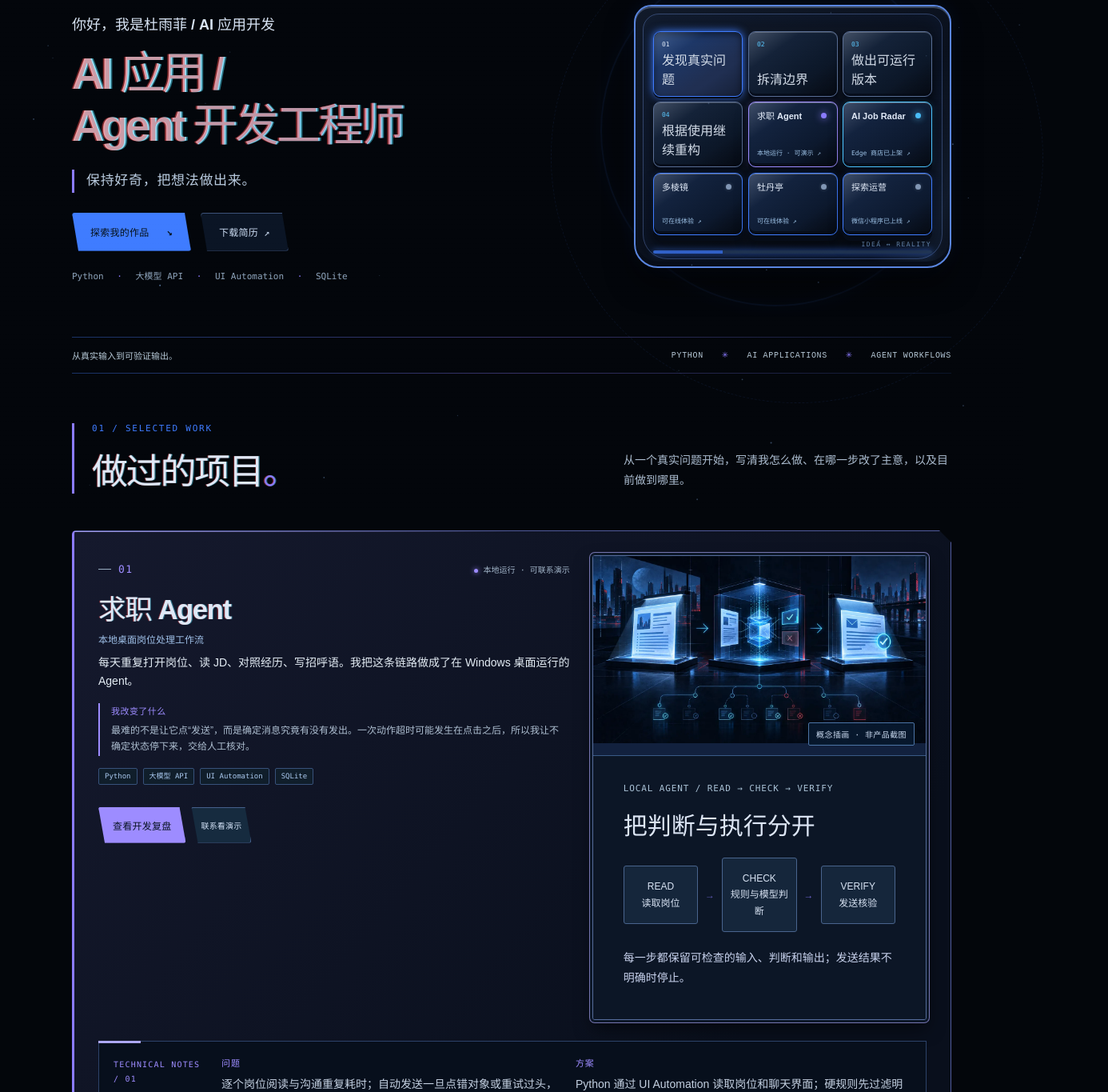
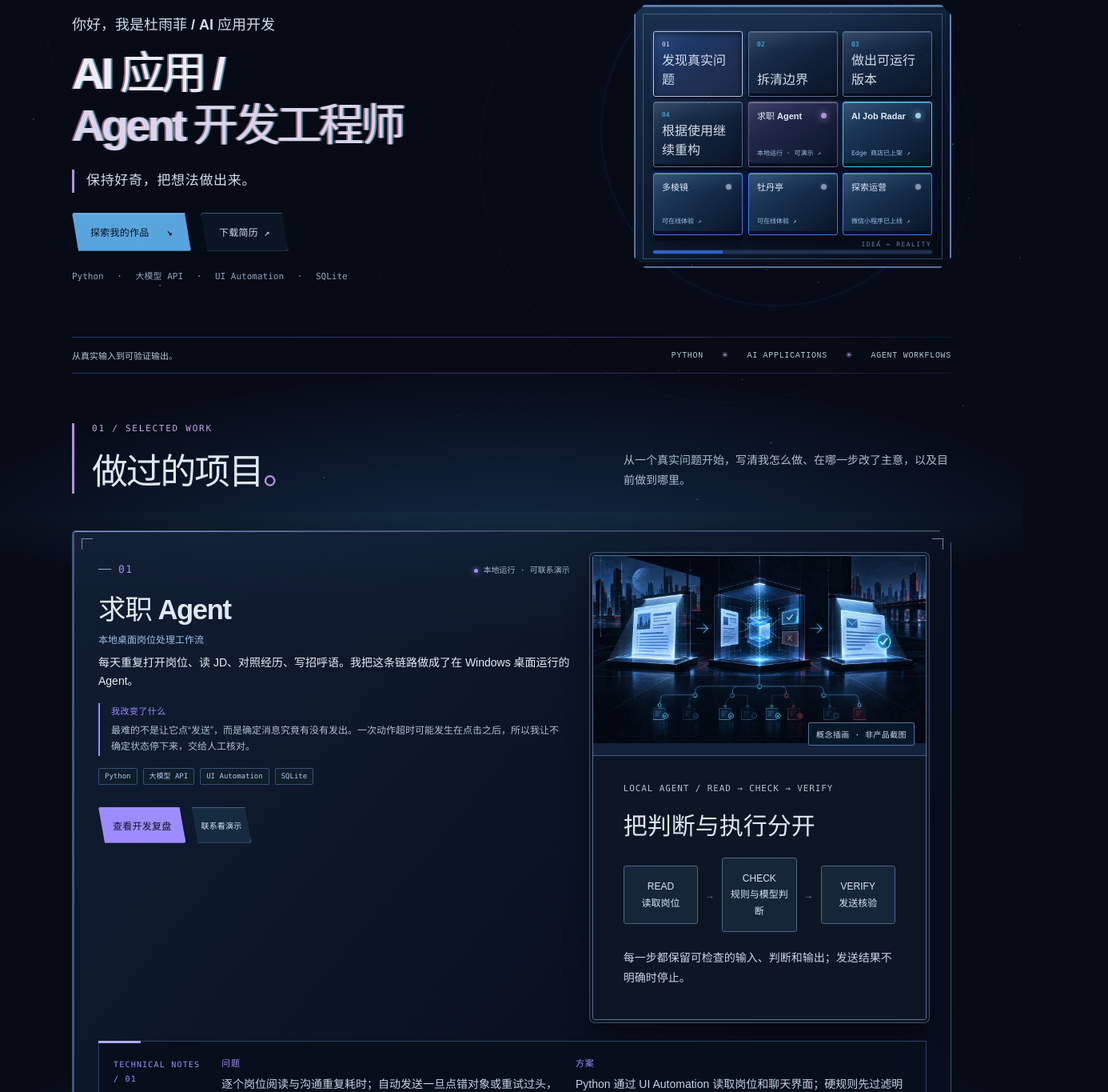
Before and after one commit to yuyuyyyyyyyyyyyy/portfolio, a Vue app: page / in a window 1280 px wide. Shown: the part 160-1525 px from the top of the page at 80% size, 1386 px wide, since content can reach past the window. Built offline with nearby package versions, Linux system fonts and the light colour scheme.

Commit message:
Refine concert lighting and game interface details

```diff
--- a/src/resume-cyber.css
+++ b/src/resume-cyber.css
@@ -261,3 +261,127 @@ body{
   body::after{animation:none;display:none}
   .site-shell::before{animation:none;opacity:.15}
 }
+
+/* Keep the original blue palette; soften its light like an older display. */
+.nav::after{box-shadow:0 0 3px #6f99dd5c}
+.hero-product{
+  animation:none;
+  box-shadow:inset 0 1px 0 #a6c3f042,inset 0 -5px 0 #070d19,0 18px 32px #0008,0 0 12px #3f7cff0b;
+}
+.hero-product::before{box-shadow:none}
+.hero-product::after{box-shadow:0 0 3px #78a8d966}
+.hero-note-grid>*{
+  box-shadow:inset 0 1px 0 #ffffff26,inset 0 -3px 0 #070e1c,0 4px 0 #060c18,0 6px 11px #0006;
+}
+.hero-note-grid>*::before{opacity:.42}
+.hero-note-grid>a::after{box-shadow:0 0 3px #b4c7db55}
+.hero-note-grid>.workflow-key:hover,.hero-note-grid>.workflow-key[aria-pressed="true"]{
+  box-shadow:inset 0 2px 7px #0009,0 2px 0 #060c18,0 0 4px #7095db55;
+}
+.button.primary,.hero .button.primary{box-shadow:inset 0 1px 0 #d5e5ff40,0 3px 0 #0a1230}
+.home-project .card-media,.home-project.featured .card-media{
+  box-shadow:0 0 0 3px #0c1728,0 0 0 4px color-mix(in srgb,var(--case-accent) 36%,#596477),0 10px 21px #0008;
+}
+.home-project .card-media,.home-project.featured .card-media{filter:saturate(.9)}
+
+/* Concert-night color: deep navy, icy overhead blue, restrained violet-white type. */
+:root{
+  --paper:#060b16;
+  --panel:#0d1b30;
+  --ink:#e0e9f4;
+  --muted:#a8bad1;
+  --accent:#5aa4de;
+  --accent-2:#a29cd7;
+  --accent-3:#9ad5ee;
+  --resume-edge:#354f70;
+  --resume-surface:#0b182b;
+  --resume-copy:#c5d3e3;
+}
+body{
+  background:
+    radial-gradient(ellipse 78% 40% at 50% 108%,#2d65a65c,transparent 76%),
+    radial-gradient(ellipse 82% 25% at 50% -3%,#3780b451,transparent 72%),
+    #060b16;
+  background-attachment:fixed;
+}
+.hero h1,.hero h1 em{
+  background:none;
+  color:#e9eff9;
+  -webkit-text-fill-color:#e9eff9;
+  text-shadow:-2px 0 #d988a5ac,2px 0 #76cfe9ac;
+  filter:none;
+}
+.hero h1 em{color:#d9d5ec;-webkit-text-fill-color:#d9d5ec}
+.hero-index,.hero .lead{color:#d1dced;text-shadow:none}
+.hero-product{
+  background:radial-gradient(ellipse 95% 60% at 50% -25%,#5190c344,transparent 82%),linear-gradient(145deg,#172d49,#0a1528 66%,#060b16);
+  border-color:#5d82b5;
+  box-shadow:inset 0 1px 0 #b4dcf360,inset 0 -5px 0 #070d19,0 20px 38px #0009,0 0 35px #387ac31a;
+}
+.hero-note-grid>*{
+  background:radial-gradient(ellipse 100% 70% at 50% -30%,#79b3db2e,transparent 85%),linear-gradient(145deg,#203858,#101f37 63%,#0b172c);
+  border-color:#5878a4;
+}
+.hero-note-grid>a,.hero-note-grid>a:nth-of-type(1),.hero-note-grid>a:nth-of-type(2){
+  background:radial-gradient(ellipse 100% 70% at 50% -30%,#81c5e52e,transparent 85%),linear-gradient(145deg,#22436a,#112640 63%,#0b172c);
+}
+.home-project,.home-project.featured{
+  background:radial-gradient(ellipse 95% 42% at 45% -18%,#497fb42b,transparent 78%),linear-gradient(130deg,#101e33,#080e1d 75%);
+  border-color:#3f587b;
+  box-shadow:inset 0 1px 0 #98bde82b,0 12px 31px #0008;
+}
+.home-project .card-media,.home-project.featured .card-media{
+  box-shadow:0 0 0 3px #0c1728,0 0 0 4px #6d96c67a,0 14px 30px #0009,0 0 35px #4382bf12;
+}
+.process-grid article,.process-grid article.active{
+  background:radial-gradient(ellipse 90% 60% at 50% -20%,#4c90bb25,transparent 82%),#101e34;
+  box-shadow:inset 0 1px 0 #b1d6ed21;
+}
+.contact{background:radial-gradient(ellipse 80% 80% at 50% 115%,#22599133,transparent 80%),#07101f}
+.section-head h2,.home-project .project-name,.contact h2{text-shadow:none}
+
+/* Sparse second color and game-interface framing. */
+:root{--accent-2:#b291d7}
+.brand-dot,.discipline-strip i,.section-head .kicker{color:#c4a7e3}
+.hero-product{
+  border-radius:0;
+  clip-path:polygon(0 13px,13px 0,calc(100% - 13px) 0,100% 13px,100% calc(100% - 13px),calc(100% - 13px) 100%,13px 100%,0 calc(100% - 13px));
+}
+.hero-product::before{border-radius:0;border-color:#91b7e655}
+.hero-note-grid>*{border-radius:3px}
+.hero-note-grid>a:nth-of-type(1){border-color:#ad94d080;background:radial-gradient(ellipse 100% 70% at 50% -30%,#b991e426,transparent 85%),linear-gradient(145deg,#2a3057,#151e38 67%,#0b172c)}
+.hero-note-grid>.workflow-key[aria-pressed="true"]{border-color:#aebeed}
+.home-project::before{
+  content:"";position:absolute;inset:9px;z-index:4;pointer-events:none;opacity:.48;
+  background:
+    linear-gradient(#b4cbec,#b4cbec) left top/14px 1px no-repeat,
+    linear-gradient(#b4cbec,#b4cbec) left top/1px 14px no-repeat,
+    linear-gradient(#b4cbec,#b4cbec) right top/14px 1px no-repeat,
+    linear-gradient(#b4cbec,#b4cbec) right top/1px 14px no-repeat,
+    linear-gradient(#b4cbec,#b4cbec) left bottom/14px 1px no-repeat,
+    linear-gradient(#b4cbec,#b4cbec) left bottom/1px 14px no-repeat,
+    linear-gradient(#b4cbec,#b4cbec) right bottom/14px 1px no-repeat,
+    linear-gradient(#b4cbec,#b4cbec) right bottom/1px 14px no-repeat;
+}
+.home-project.featured::before{opacity:.64;filter:hue-rotate(30deg)}
+html{scrollbar-color:#6b8fbe #0b1525;scrollbar-width:thin}
+::-webkit-scrollbar{width:10px;height:10px}
+::-webkit-scrollbar-track{background:#0b1525;border-left:1px solid #2f4768}
+::-webkit-scrollbar-thumb{background:linear-gradient(#9bb8db,#526d9f);border:2px solid #0b1525;border-radius:2px}
+::-webkit-scrollbar-thumb:hover{background:linear-gradient(#c4a7e3,#7199c9)}
+
+@media(hover:hover) and (prefers-reduced-motion:no-preference){
+  .hero h1,.section-head h2,.home-project .project-name,.contact h2{
+    transition:text-shadow .24s ease,color .24s ease,filter .24s ease;
+  }
+  .hero h1:hover,.section-head h2:hover,.home-project .project-name:hover,.contact h2:hover{
+    text-shadow:-4px 0 #d988a5ae,4px 0 #76cfe9ae;
+    filter:brightness(1.12);
+  }
+  .nav-links a:hover,.card-actions .button:hover,.hero .button:hover{
+    color:#e8d9f5;
+    text-shadow:-1.5px 0 #e18daa8c,1.5px 0 #85d4f28c;
+  }
+}
+@media(max-width:900px){.hero{overflow:clip}.hero::after{display:none}}
+@media(min-width:901px){.hero::after{right:5%;transform:none}}
```
